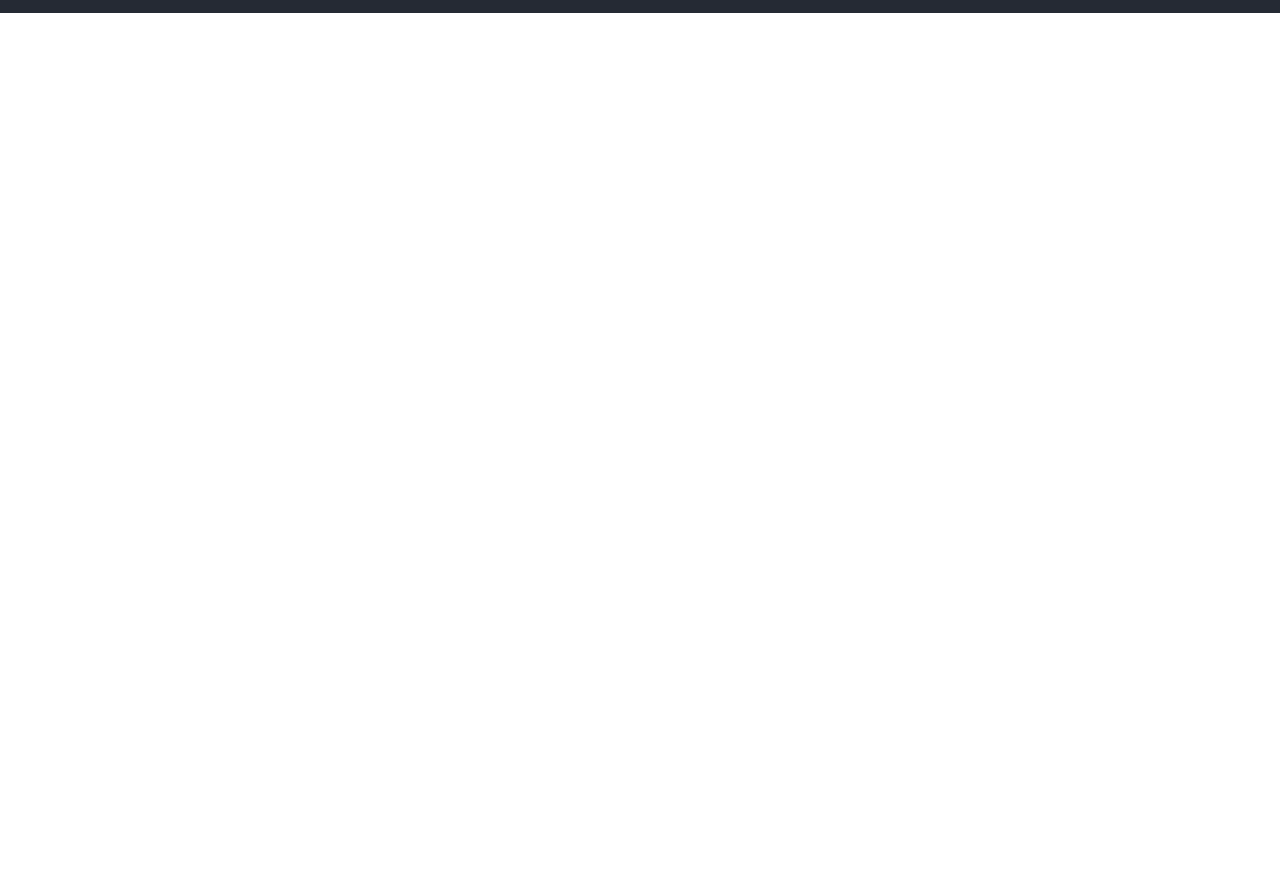
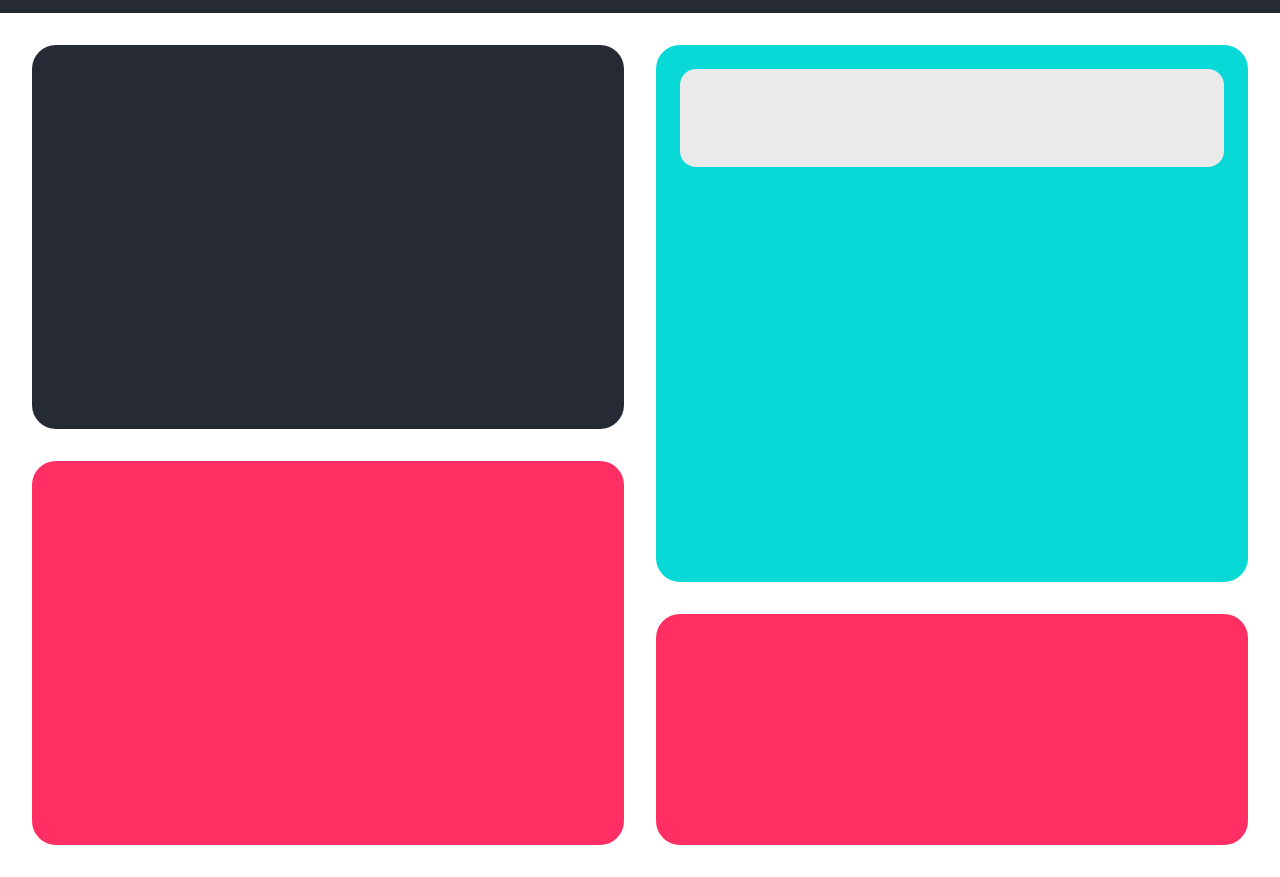
Before and after one commit to dalhaldalha/Challenge-002-Credit-Card-Checkout, a plain HTML site: page checkout.html in a window 1280 px wide. Shown: the part 57-934 px from the top of the page. Before the commit the page ends 800 px from the top, so only its background shows below. Drawn offline with nearby package versions, Linux system fonts and the light colour scheme.

Commit message:
Update checkout.html

```diff
--- a/checkout.html
+++ b/checkout.html
@@ -23,6 +23,27 @@
         <a class="nav-link active" href="checkout.html">Checkout</a>
       </div>
     </nav>
+    <div class="main-div">
+      <div class="left-div">
+        <div class="left-top">
 
+        </div>
+        <div class="left-bottom">
+
+        </div>
+      </div>
+      <div class="right-div">
+        <div class="right-top">
+          <div class="product-div">
+            <div></div>
+            <div></div>
+            <div></div>
+          </div>
+        </div>
+        <div class="right-bottom">
+
+        </div>
+      </div>
+    </div>
   </body>
 </html>
```
